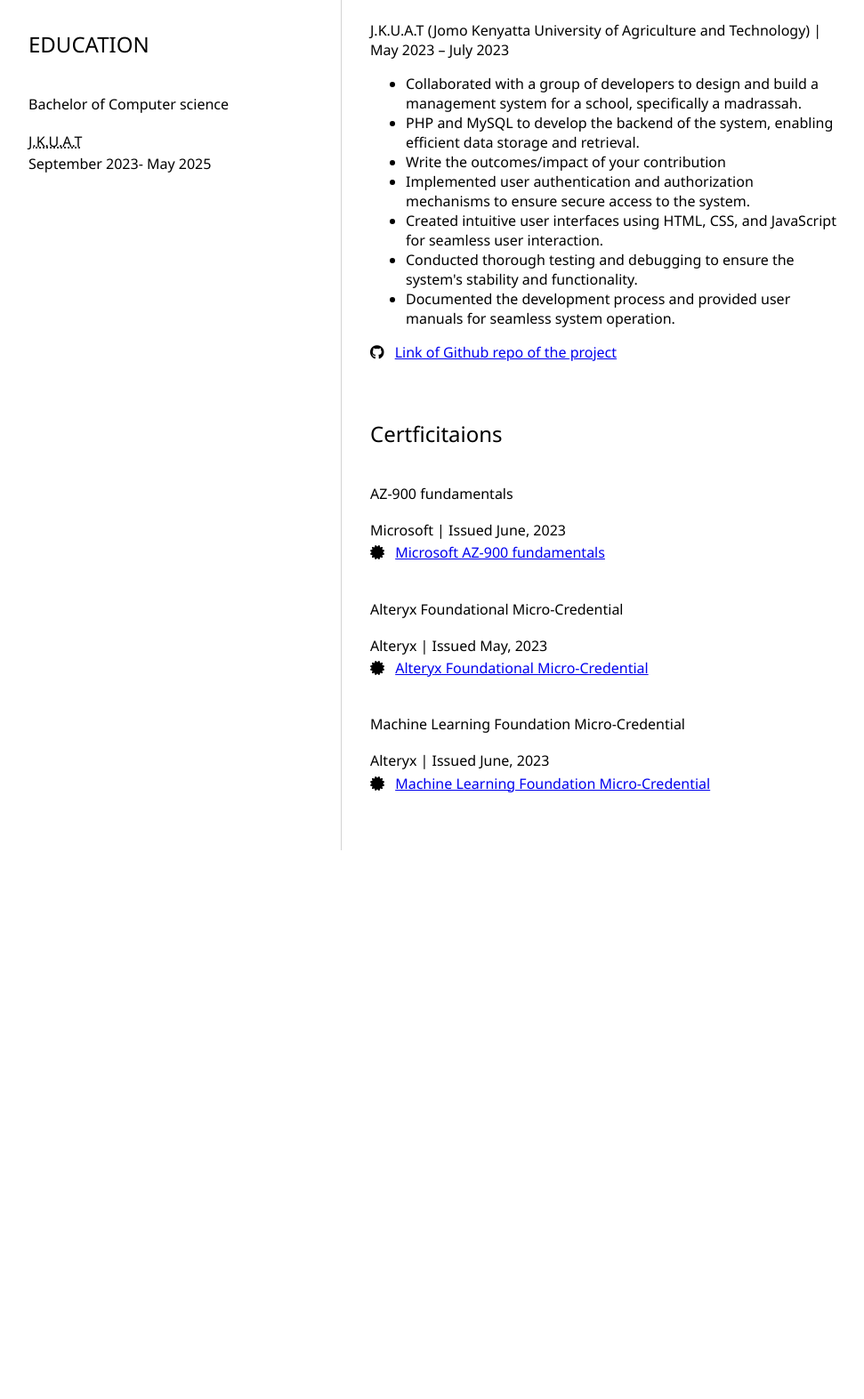
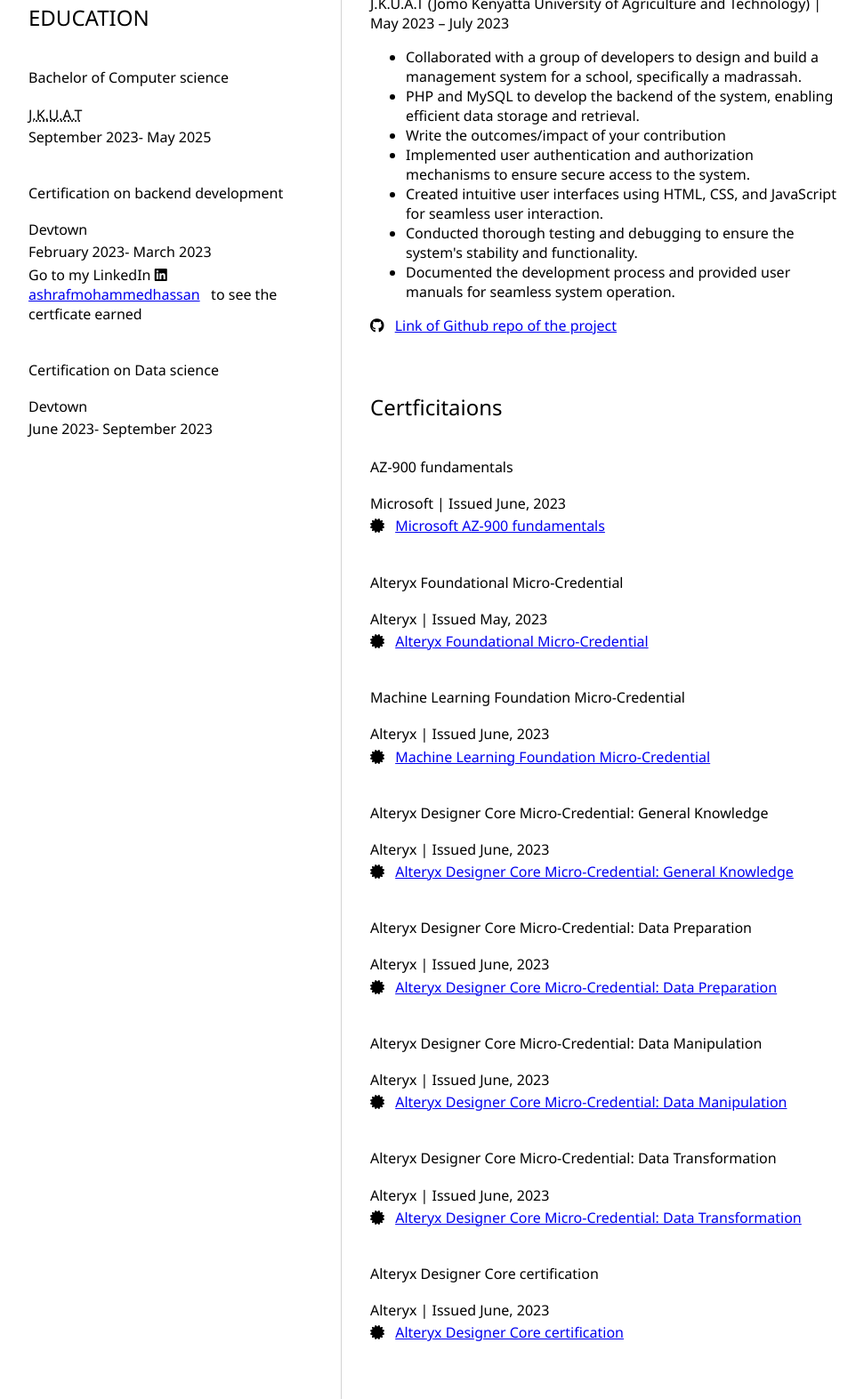
Before and after one commit to Habib-Ashraf-Hassan/myresume, a plain HTML site: page index.html in a window 1280 px wide. Shown: the part 900-2473 px from the top of the page at 89% size, without its empty margins (160-1131 px from the left). Before the commit the page ends 1856 px from the top, so only its background shows below. Drawn offline with Linux system fonts and the light colour scheme.

Commit message:
added Devtown education

```diff
--- a/index.html
+++ b/index.html
@@ -10,7 +10,7 @@
 			<!-- resume header with your name and title -->
 			<h1>Ashraf Mohammed H Anil</h1>
 			<hr>
-			Faculty Demo
+
 			<hr>
 		</header>
 		<main>
@@ -53,6 +53,31 @@
                     </p>
                     <p>
                         September 2023- May 2025
+                    </p>
+                    <br>
+                    <h3>Certification on backend development</h3>
+                    <p>
+                        Devtown
+                    </p>
+                    <p>
+                        February 2023- March 2023
+                        <br>
+                        <p>
+                        Go to my LinkedIn
+                        <i class="fab fa-linkedin" aria-hidden="true"></i>
+                        <a href="https://www.linkedin.com/in/ashrafmohammedhassan">ashrafmohammedhassan</a>
+                        &nbsp; to see the certficate earned
+                        </p>
+                    </p>
+
+                    <br>
+                    <h3>Certification on Data science</h3>
+                    <p>
+                        Devtown
+                    </p>
+                    <p>
+                        June 2023- September 2023
+
                     </p>
 				</section>
 			</article>
@@ -135,6 +160,60 @@
                         <a href="https://www.credly.com/badges/2855a036-9bc0-449e-b3d3-0368df362c86/public_url">Machine Learning Foundation Micro-Credential</a>
                     </p>
 
+                    <br>
+                    <h3>Alteryx Designer Core Micro-Credential: General Knowledge</h3>
+                    <p>
+                        Alteryx | Issued June, 2023
+                    </p>
+                    <p>
+                        <!-- <i class="fa fa-paper" aria-hidden="true"></i> -->
+                        <i class="fa fa-certificate"></i>
+                        <a href="https://www.credly.com/badges/168b8ac2-2793-40e3-ae34-bfe3dc8363a2/public_url">Alteryx Designer Core Micro-Credential: General Knowledge</a>
+                    </p>
+
+                    <br>
+                    <h3>Alteryx Designer Core Micro-Credential: Data Preparation</h3>
+                    <p>
+                        Alteryx | Issued June, 2023
+                    </p>
+                    <p>
+                        <!-- <i class="fa fa-paper" aria-hidden="true"></i> -->
+                        <i class="fa fa-certificate"></i>
+                        <a href="https://www.credly.com/badges/31f2225e-9618-47ac-b91d-ad3a11a66492/public_url">Alteryx Designer Core Micro-Credential: Data Preparation</a>
+                    </p>
+                    <br>
+                    <h3>Alteryx Designer Core Micro-Credential: Data Manipulation</h3>
+                    <p>
+                        Alteryx | Issued June, 2023
+                    </p>
+                    <p>
+                        <!-- <i class="fa fa-paper" aria-hidden="true"></i> -->
+                        <i class="fa fa-certificate"></i>
+                        <a href="https://www.credly.com/badges/4bec8314-bc4b-4c2b-8973-e37530bb033a/public_url">Alteryx Designer Core Micro-Credential: Data Manipulation</a>
+                    </p>
+                    <br>
+                    <h3>Alteryx Designer Core Micro-Credential: Data Transformation</h3>
+                    <p>
+                        Alteryx | Issued June, 2023
+                    </p>
+                    <p>
+                        <!-- <i class="fa fa-paper" aria-hidden="true"></i> -->
+                        <i class="fa fa-certificate"></i>
+                        <a href="https://www.credly.com/badges/46c7cbff-6946-45b3-b95f-c2ebf1eaa9a0/public_url">Alteryx Designer Core Micro-Credential: Data Transformation</a>
+                    </p>
+
+                    <br>
+                    <h3>Alteryx Designer Core certification</h3>
+                    <p>
+                        Alteryx | Issued June, 2023
+                    </p>
+                    <p>
+                        <!-- <i class="fa fa-paper" aria-hidden="true"></i> -->
+                        <i class="fa fa-certificate"></i>
+                        <a href="https://www.credly.com/badges/39c1effc-bff4-45c4-9449-224a3e5e9cc3/public_url">Alteryx Designer Core certification</a>
+                    </p>
+
+
 
 
 				</section>
```
